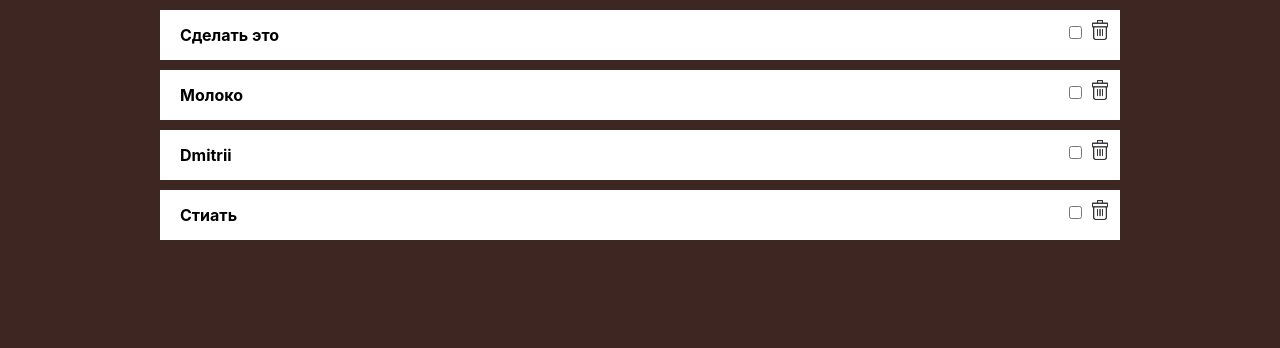
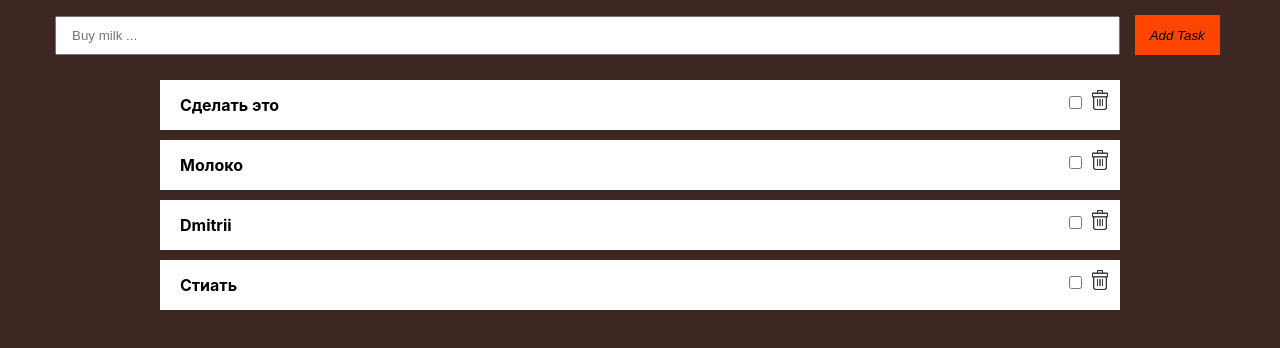
Before and after one commit to Libron/hw-53, a React (Create React App) app: page / in a window 1280 px wide. Shown: the top 348 px of the page. Built offline with nearby package versions, Linux system fonts and the light colour scheme.

Commit message:
Added TaskForm component and style css file

```diff
--- a/src/App.js
+++ b/src/App.js
@@ -1,5 +1,6 @@
 import React, { Component } from 'react';
 import Task from './components/Task/Task';
+import TaskForm from './components/TaskForm/TaskForm';
 
 class App extends Component {
   state = {
@@ -32,7 +33,9 @@ class App extends Component {
 
     return (
       <div className="App container">
+          <TaskForm />
           {taskList}
+
       </div>
     );
   }
--- /dev/null
+++ b/src/components/TaskForm/TaskForm.css
@@ -0,0 +1,19 @@
+.TaskForm {
+    width: 100%;
+    padding: 15px;
+    font-size: 20px;
+
+}
+.TaskForm input {
+    width: 91%;
+    padding: 10px 15px;
+}
+
+.btn-add {
+    height: 40px;
+    padding: 10px 15px;
+    font-style: italic;
+    background: orangered;
+    border: none;
+    margin-left: 15px;
+}
--- /dev/null
+++ b/src/components/TaskForm/TaskForm.js
@@ -0,0 +1,13 @@
+import React from 'react';
+import './TaskForm.css';
+
+const TaskForm = props => (
+    <form className="TaskForm">
+        <label htmlFor="title">
+            <input type="text" placeholder="Buy milk ..." name="title" />
+        </label>
+        <button type="submit" onSubmit={props.addTask} className="btn-add">Add Task</button>
+    </form>
+);
+
+export default TaskForm;
```
